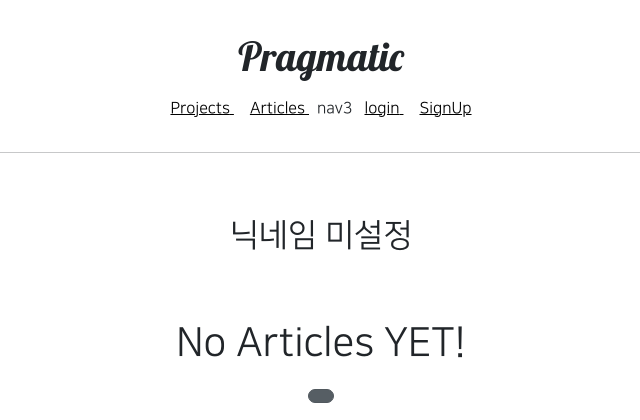
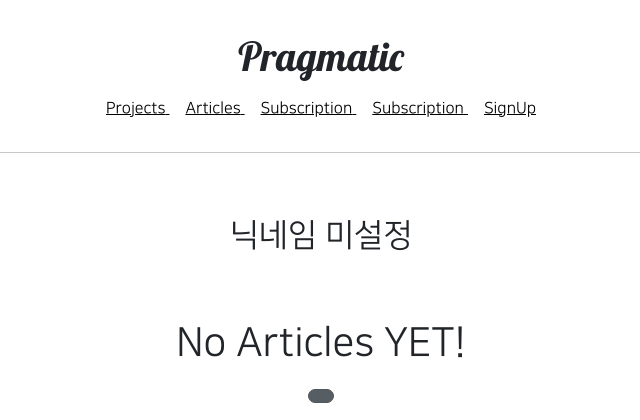
Before and after one commit to Mindlestick/Django-pragmatic, a Django app: template accountapp/templates/accountapp/detail.html in a window 1280 px wide. Shown: the top 420 px of the page, without its empty margins (319-959 px from the left). Run offline with Django 3.2, Linux system fonts and the light colour scheme; the template is opened without the code that fills it, so the values that code supplies are empty.

Commit message:
header에 Subscription 추가

```diff
--- a/templates/header.html
+++ b/templates/header.html
@@ -9,10 +9,12 @@
         <a href="{% url 'articleapp:list' %}" class="pragmatic_header_nav">
             <span>Articles</span>
         </a>
-            <span>nav3</span>
+        <a href="{% url 'subscribeapp:list' %}" class="pragmatic_header_nav">
+            <span>Subscription</span>
+        </a>
         {% if not user.is_authenticated %} <!-- 로그인 했는지 -->
         <a href="{% url 'accountapp:login' %}?next={{ request.path }}" class="pragmatic_header_nav">
-                <span>login</span>
+            <span>Subscription</span>
         </a>
         <a href="{% url 'accountapp:create' %}" class="pragmatic_header_nav">
             <span>SignUp</span>
```
Lines whose indentation alone changed are shown as unchanged.
